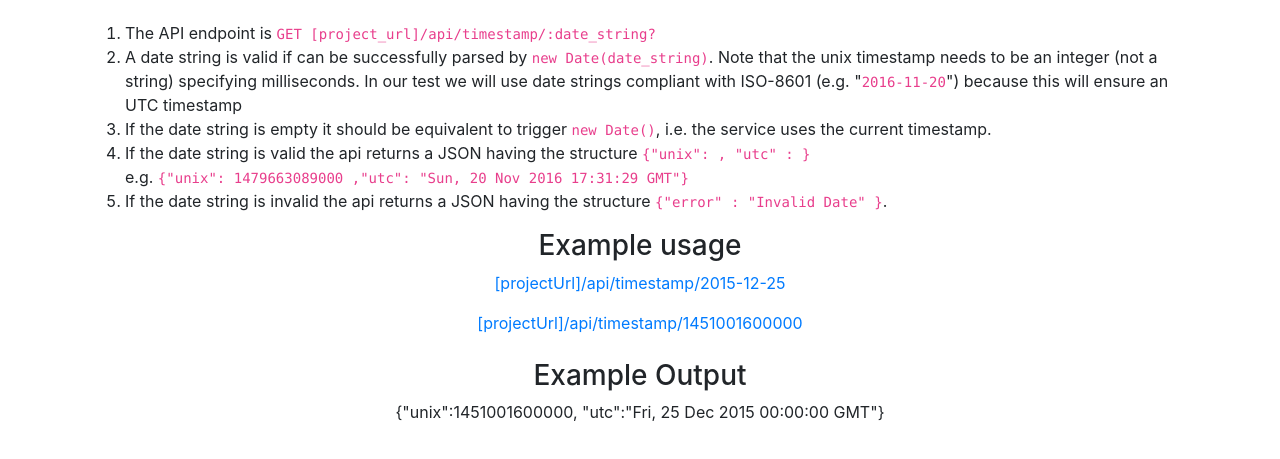
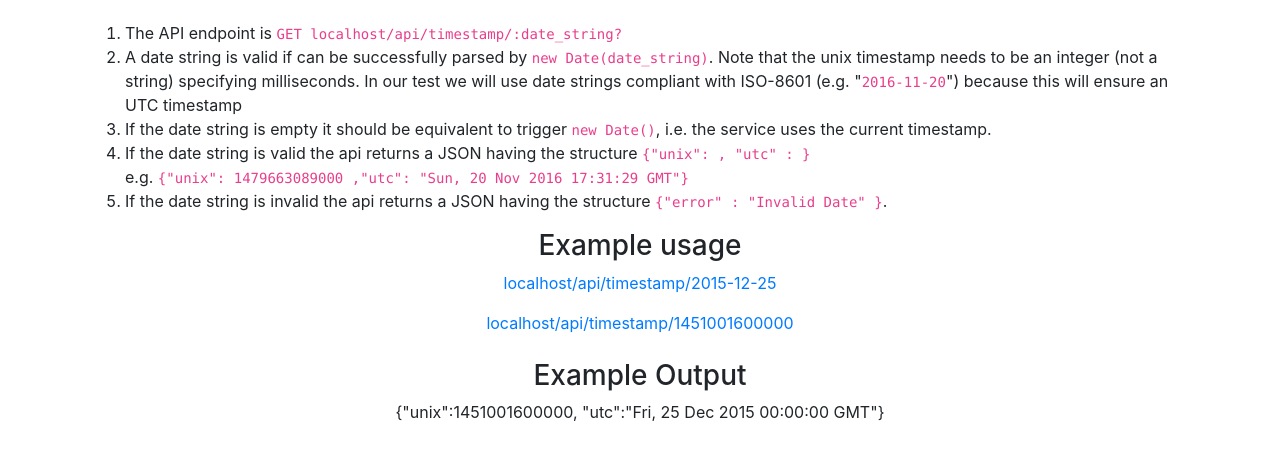
Before and after one commit to lokutech/Timestamp-Microservice, a website: page public/index.html in a window 1280 px wide. Shown: the part 75-534 px from the top of the page. Drawn offline with nearby package versions, Linux system fonts and the light colour scheme.

Commit message:
Added auto update hostname

```diff
--- a/public/index.html
+++ b/public/index.html
@@ -17,7 +17,7 @@
   </div>
   <h1 class='text-center'>Welcome to the Timestamp Microservice</h1>
   <ol class='mt mt-4'>
-    <li>The API endpoint is <code>GET [project_url]/api/timestamp/:date_string?</code></li>
+    <li>The API endpoint is <code>GET <span id="project_url">[project_url]</span>/api/timestamp/:date_string?</code></li>
     <li>A date string is valid if can be successfully parsed by <code>new Date(date_string)</code>.
       Note that the unix timestamp needs to be an integer (not a string) specifying milliseconds.
       In our test we will use date strings compliant with ISO-8601 (e.g. "<code>2016-11-20</code>") because this will ensure an UTC timestamp</li>
@@ -30,13 +30,18 @@
   </ol>
   <h3 class="text-center">Example usage</h3>
   <p class="text-center">
-    <a href="/api/timestamp/2015-12-25">[projectUrl]/api/timestamp/2015-12-25</a>
+    <a id= 'link1' href="/api/timestamp/2015-12-25">[projectUrl]/api/timestamp/2015-12-25</a>
   </p>
   <p class="text-center">
-    <a href="/api/timestamp/1451001600000">[projectUrl]/api/timestamp/1451001600000</a>
+    <a id= 'link2' href="/api/timestamp/1451001600000">[projectUrl]/api/timestamp/1451001600000</a>
   </p>
   <p></p>
   <h3 class="text-center mt-4">Example Output</h3>
   <p class="text-center">{"unix":1451001600000, "utc":"Fri, 25 Dec 2015 00:00:00 GMT"}</p>
+  <script>
+    document.getElementById('project_url').innerHTML = window.location.hostname
+    document.getElementById('link1').innerHTML = window.location.hostname + '/api/timestamp/2015-12-25'
+    document.getElementById('link2').innerHTML = window.location.hostname + '/api/timestamp/1451001600000'
+  </script>
 </body>
 </html>
```
